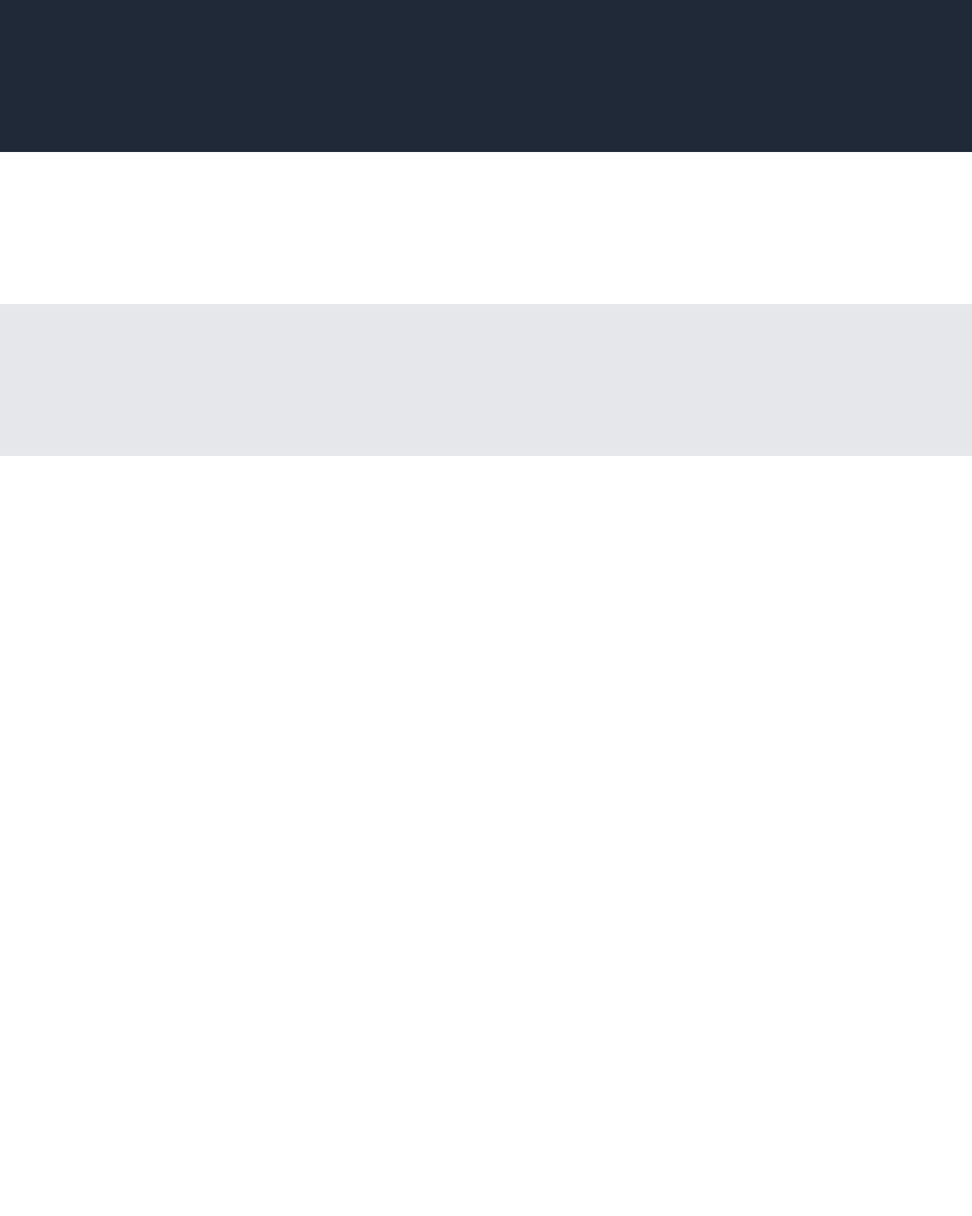
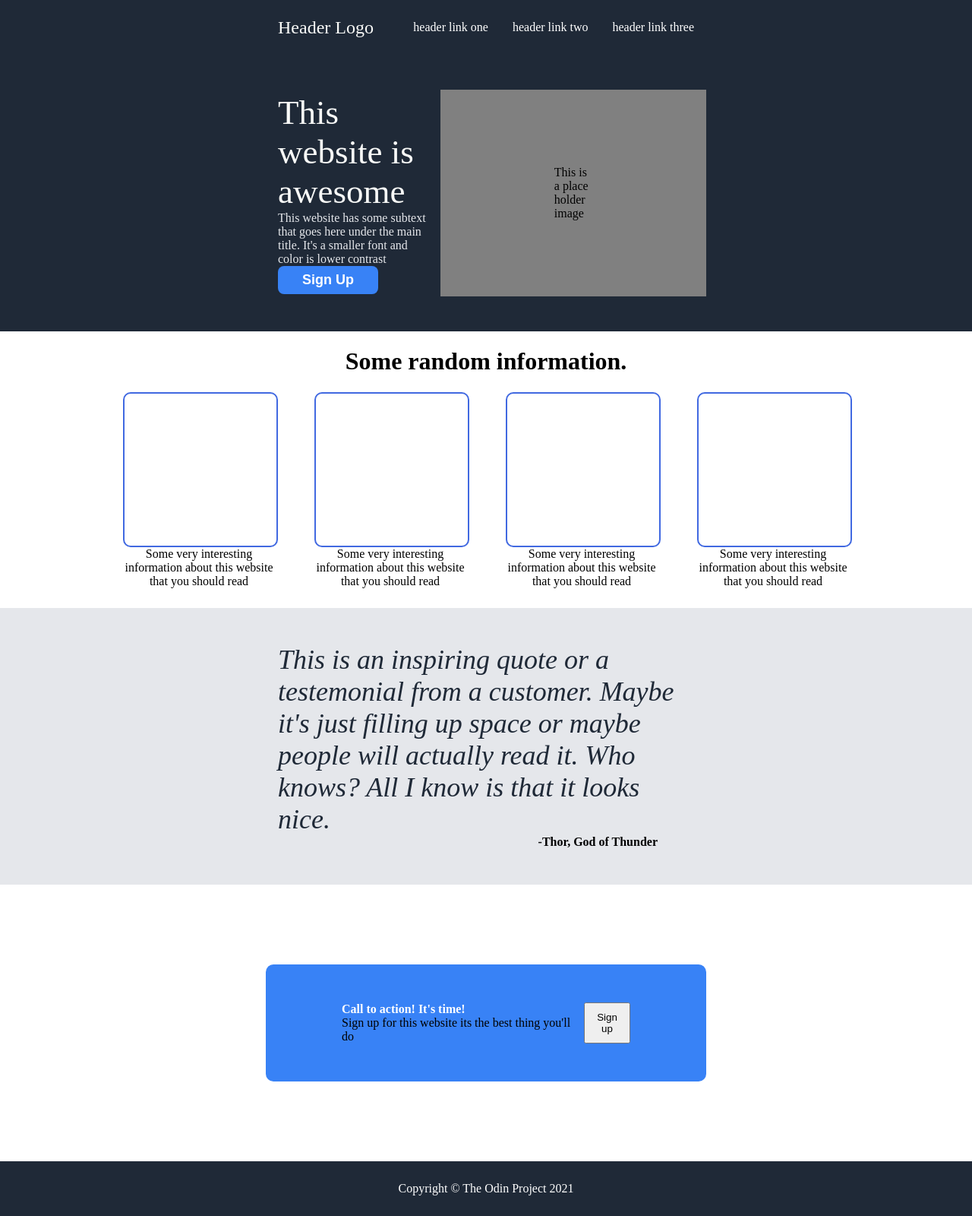
Before and after one commit to leonlunadev/odin-landing-page, a plain HTML site: page index.html in a window 1280 px wide. Shown: the whole page at 76% size. Before the commit the page ends 800 px from the top, so only its background shows below. Drawn offline with Linux system fonts and the light colour scheme.

Commit message:
Add content not styled properly

```diff
--- a/index.html
+++ b/index.html
@@ -7,14 +7,69 @@
     <link rel="stylesheet" href="style.css">
 </head>
 <body>
-    <div class="header"></div>
-    <div class="content">
-        <div class="intro"></div>
-        <div class="info"></div>
-        <div class="quote"></div>
-        <div class="signup"></div>
+    <div class="header">
+        <div class="logo">Header Logo</div>
+        <ul>
+            <li><a href="#">header link one</a></li>
+            <li><a href="#">header link two</a></li>
+            <li><a href="#">header link three</a></li>
+        </ul>
+
+
     </div>
-    <div class="footer"></div>
+    <div class="container">
+        <div class="intro">
+            <div class="description">
+                <div class="title">
+                    This website is awesome
+                </div>
+                <div class="text">
+                    This website has some subtext that goes here under the main title. It's a smaller font and color is lower contrast
+                </div>
+                <button>Sign Up</button>
+            </div>
+            <div class="placeholder">This is a place holder image</div>
+        </div>
+        <div class="info">
+            <h1>Some random information.</h1>
+            <div class="group">
+
+
+                <div class="content">
+                    <div class="square"></div>
+                    <div class="text">Some very interesting information about this website that you should read</div>
+                </div>
+                <div class="content">
+                    <div class="square"></div>
+                    <div class="text">Some very interesting information about this website that you should read</div>
+                </div>
+                <div class="content">
+                    <div class="square"></div>
+                    <div class="text">Some very interesting information about this website that you should read</div>
+                </div>
+                <div class="content">
+                    <div class="square"></div>
+                    <div class="text">Some very interesting information about this website that you should read</div>
+                </div>
+            </div>
+        </div>
+        <div class="quote">
+            <div class="text">This is an inspiring quote or a testemonial from a customer. Maybe it's just filling up space or maybe people will actually read it. Who knows? All I know is that it looks nice.</div>
+            <div class="signature">-Thor, God of Thunder</div>
+        </div>
+        <div class="signup">
+            <div class="block">
+                <div class="action">
+                    <div class="heading">Call to action! It's time!</div>
+                    <div class="text">Sign up for this website its the best thing you'll do</div>
+                </div>
+                <button>Sign up</button>
+            </div>
+        </div>
+    </div>
+    <div class="footer">
+        Copyright &copy; The Odin Project 2021
+    </div>
 
 
 </body>
--- a/style.css
+++ b/style.css
@@ -1,38 +1,172 @@
 body {
   margin: 0;
-  height: 100vh;
+  height: 200vh;
   display: flex;
   flex-direction: column;
 }
 
+ul {
+  list-style-type: none;
+  display: flex;
+  margin: 0;
+  padding: 0;
+}
+a {
+  text-decoration: none;
+  color: white;
+  padding: 16px;
+}
+
+/* HEADER */
+
 .header {
+  padding: 0px 350px;
+  display: flex;
+  align-items: center;
   background: #1f2937;
   height: 72px;
+  display: flex;
+  color: white;
+  justify-content: space-between;
 }
 
-.content {
+.logo {
+  padding: 16px;
+  font-size: 24px;
+  color: #f9faf8;
+}
+
+/* CONTAINER */
+
+.container {
+  display: flex;
+  flex-direction: column;
   flex: 1;
 }
 
-.footer {
-  background: #1f2937;
-  height: 72px;
-}
+/* INTRO */
 
 .intro {
   height: 200px;
   background: #1f2937;
+  flex: 1;
+  display: flex;
+  padding: 0 350px;
+  align-items: center;
 }
+
+.intro button {
+  background-color: #3882f6;
+  border-radius: 8px;
+  font-weight: bold;
+  border: none;
+  font-size: 18px;
+  color: white;
+  padding: 8px 32px;
+}
+
+.placeholder {
+  background: grey;
+  padding: 100px 150px;
+}
+
+.description {
+  padding: 0px 16px;
+}
+
+.title {
+  color: #f9faf8;
+  font-weight: extra-bold;
+  font-size: 45px;
+}
+.description .text {
+  color: #e5e7eb;
+}
+
+.intro img {
+  width: 40%;
+  height: 40%;
+  padding: 0 16px;
+}
+
+/* INFO */
 
 .info {
   height: 200px;
+  flex: 1;
+  text-align: center;
 }
+
+.group {
+  display: flex;
+  justify-content: center;
+  gap: 52px;
+}
+
+.content {
+  max-width: 200px;
+}
+
+.square {
+  border: solid 2px royalblue;
+  padding: 100px;
+  border-radius: 10px;
+}
+
+/* QUOTE */
 
 .quote {
   background: #e5e7eb;
   height: 200px;
+  flex: 1;
+  padding: 0 350px;
+  display: flex;
+  flex-direction: column;
+  justify-content: center;
 }
+
+.quote .text {
+  font-size: 36px;
+  font-style: italic;
+  color: #1f2937;
+  padding: 0 16px;
+}
+
+.signature {
+  font-weight: bold;
+  align-self: flex-end;
+  padding: 0 64px;
+}
+
+/* SIGN UP  */
 
 .signup {
   height: 200px;
+  flex: 1;
+  display: flex;
+  justify-content: center;
+  align-items: center;
 }
+.block {
+  background-color: #3882f6;
+  border-radius: 10px;
+  margin: 0 350px;
+  padding: 50px 100px;
+  display: flex;
+}
+
+.heading {
+  color: white;
+  font-weight: bold;
+}
+
+/* FOOTER */
+
+.footer {
+  display: flex;
+  color: white;
+  background: #1f2937;
+  height: 72px;
+  justify-content: center;
+  align-items: center;
+}
```
